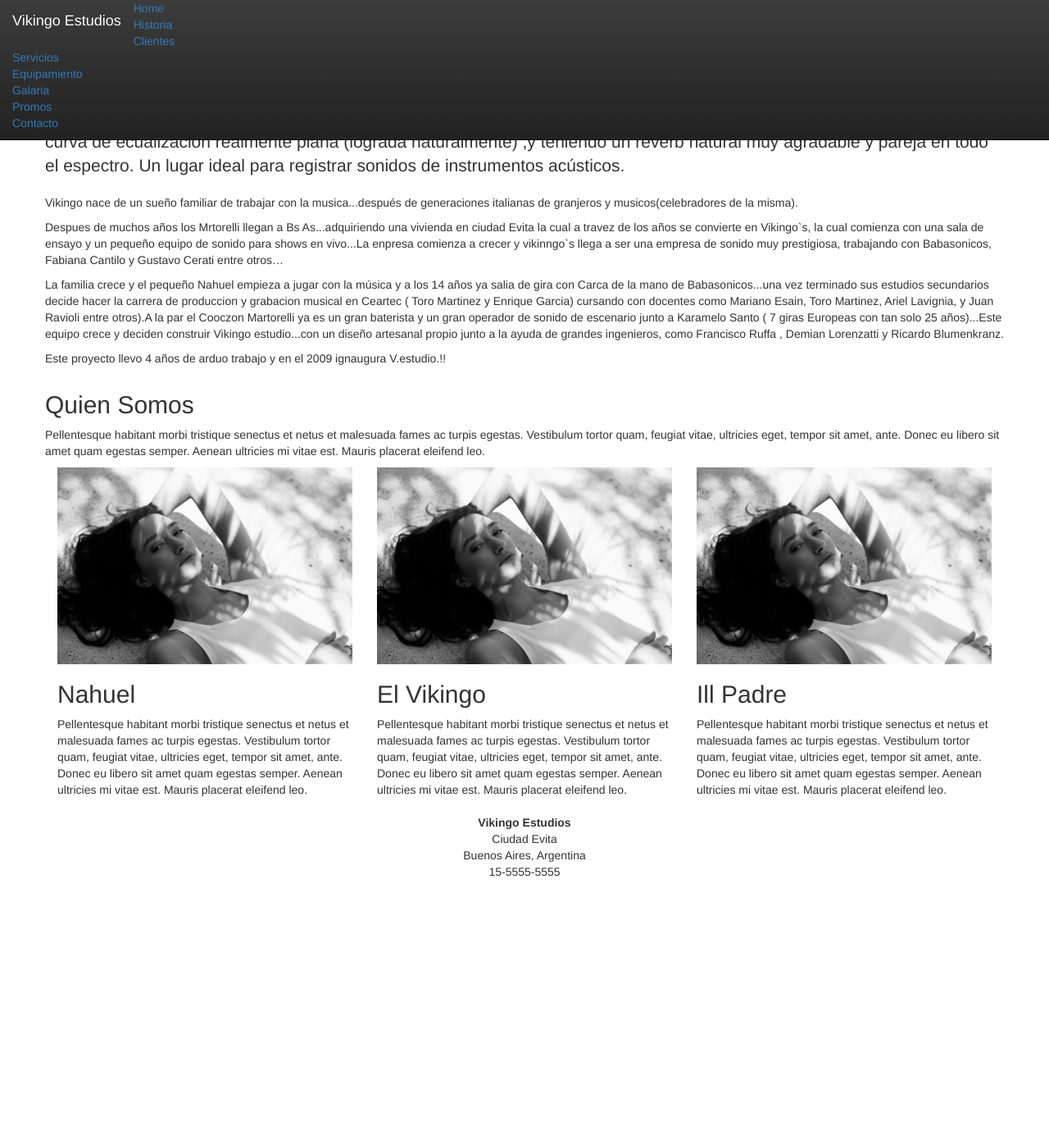
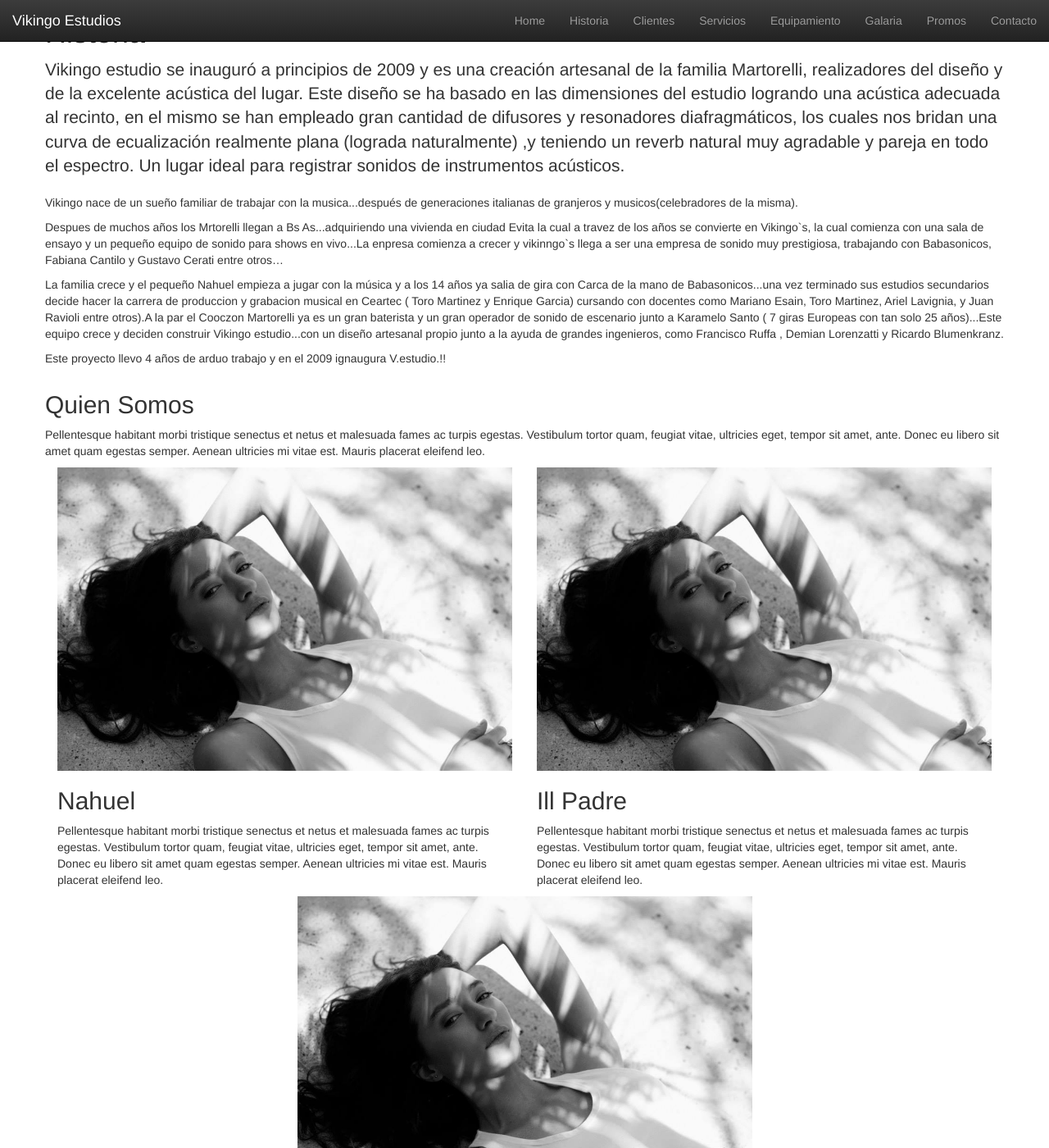
Before and after one commit to ryan258/vikingo, a Jekyll site: the page built from historia/index.html, in a window 1280 px wide and 1400 px high. Shown: the whole window at 82% size. Built offline with Jekyll 4.4.1, drawn with Linux system fonts in a browser that asks for light colours; nearby versions of some CDN libraries.

Commit message:
Add styles to Quien Somos

```diff
--- a/_config.yml
+++ b/_config.yml
@@ -6,9 +6,10 @@ description: > # this means to ignore newlines until "baseurl:"
   line in _config.yml. It will appear in your document head meta (for
   Google search results) and in your feed.xml site description.
 baseurl: "/vikingo" # the subpath of your site, e.g. /blog/
-url: "http://yourdomain.com" # the base hostname & protocol for your site
+#url: "http://yourdomain.com"  the base hostname & protocol for your site
 twitter_username: jekyllrb
 github_username:  jekyll
+facebook_page: vikingo.estudio
 
 # Build settings
 markdown: kramdown
--- a/_includes/nav.html
+++ b/_includes/nav.html
@@ -10,7 +10,7 @@
       <a class="navbar-brand" href="{{site.baseurl}}">Vikingo Estudios</a>
     </div>
     <div id="navbar" class="navbar-collapse collapse">
-      <ul class="navigation-menu list-unstyled">
+      <ul class="nav navbar-nav navbar-right">
         <li><a href="{{site.baseurl}}" class="{% if page.url == '/index.html' %}active{% endif %}">Home</a></li>
         <li><a href="{{site.baseurl}}/historia" class="{% if page.url contains 'historia' %}active{% endif %}">Historia</a></li>
         <li><a href="{{site.baseurl}}/clientes" class="{% if page.url contains 'clientes' %}active{% endif %}">Clientes</a></li>
--- a/_includes/quien-somos.html
+++ b/_includes/quien-somos.html
@@ -7,21 +7,23 @@
 			</div>
 		</div>
 		<div class="row">
-			<div class="col-md-4">
+			<div class="col-md-6">
 				<img src="{{site.baseurl}}/img/sol.jpg" alt="Mockup" class="img-responsive" />
 				<h2>Nahuel</h2>
 				<p>Pellentesque habitant morbi tristique senectus et netus et malesuada fames ac turpis egestas. Vestibulum tortor quam, feugiat vitae, ultricies eget, tempor sit amet, ante. Donec eu libero sit amet quam egestas semper. Aenean ultricies mi vitae est. Mauris placerat eleifend leo.</p>
 			</div>
-			<div class="col-md-4">
-				<img src="{{site.baseurl}}/img/sol.jpg" alt="Mockup" class="img-responsive" />
-				<h2>El Vikingo</h2>
-				<p>Pellentesque habitant morbi tristique senectus et netus et malesuada fames ac turpis egestas. Vestibulum tortor quam, feugiat vitae, ultricies eget, tempor sit amet, ante. Donec eu libero sit amet quam egestas semper. Aenean ultricies mi vitae est. Mauris placerat eleifend leo.</p>
-			</div>
-			<div class="col-md-4">
+			<div class="col-md-6">
 				<img src="{{site.baseurl}}/img/sol.jpg" alt="Mockup Test" class="img-responsive" />
 				<h2>Ill Padre</h2>
 				<p>Pellentesque habitant morbi tristique senectus et netus et malesuada fames ac turpis egestas. Vestibulum tortor quam, feugiat vitae, ultricies eget, tempor sit amet, ante. Donec eu libero sit amet quam egestas semper. Aenean ultricies mi vitae est. Mauris placerat eleifend leo.</p>
 			</div>
 		</div>
+		<div class="row">
+			<div class="col-md-6 col-md-offset-3">
+				<img src="{{site.baseurl}}/img/sol.jpg" alt="Mockup" class="img-responsive" />
+				<h2>El Vikingo</h2>
+				<p>Pellentesque habitant morbi tristique senectus et netus et malesuada fames ac turpis egestas. Vestibulum tortor quam, feugiat vitae, ultricies eget, tempor sit amet, ante. Donec eu libero sit amet quam egestas semper. Aenean ultricies mi vitae est. Mauris placerat eleifend leo.</p>
+			</div>
+		</div>
 	</div>
 </section>
--- a/css/styles.css
+++ b/css/styles.css
@@ -17,6 +17,10 @@ img {
 	font-size: 1em;
 	letter-spacing: 2px;
 }*/
+
+.site-header {
+	margin-top: 5em;
+}
 
 .container-first {
 	margin-top: 60px;
--- a/historia/index.html
+++ b/historia/index.html
@@ -4,10 +4,9 @@ meta:
 layout: default
 ---
 
-<h1>Historia</h1>
-
 <div class="container">
 	<div class="row">
+		<h1>Historia</h1>
 		<p class="lead">Vikingo estudio se inauguró a principios de 2009 y es una creación artesanal de la familia Martorelli, realizadores del diseño y de la excelente acústica del lugar. Este diseño se ha basado en las dimensiones del estudio logrando una acústica adecuada al recinto, en el mismo se han empleado gran cantidad de difusores y resonadores diafragmáticos, los cuales nos bridan una curva de ecualización realmente plana (lograda naturalmente) ,y teniendo un reverb natural muy agradable y pareja en todo el espectro. Un lugar ideal para registrar sonidos de instrumentos acústicos.</p>
 		<p>Vikingo nace de un sueño familiar de trabajar con la musica...después de generaciones italianas de granjeros y musicos(celebradores de la misma).</p>
 		<p>Despues de muchos años los Mrtorelli llegan a Bs As...adquiriendo una vivienda en ciudad Evita la cual a travez de los años se convierte en Vikingo`s, la cual comienza con una sala de ensayo y un pequeño equipo de sonido para shows en vivo...La enpresa comienza a crecer y vikinngo`s llega a ser una empresa de sonido muy prestigiosa, trabajando con Babasonicos, Fabiana Cantilo y Gustavo Cerati entre otros…</p>
```
Also changed, not shown: 4 other files.
